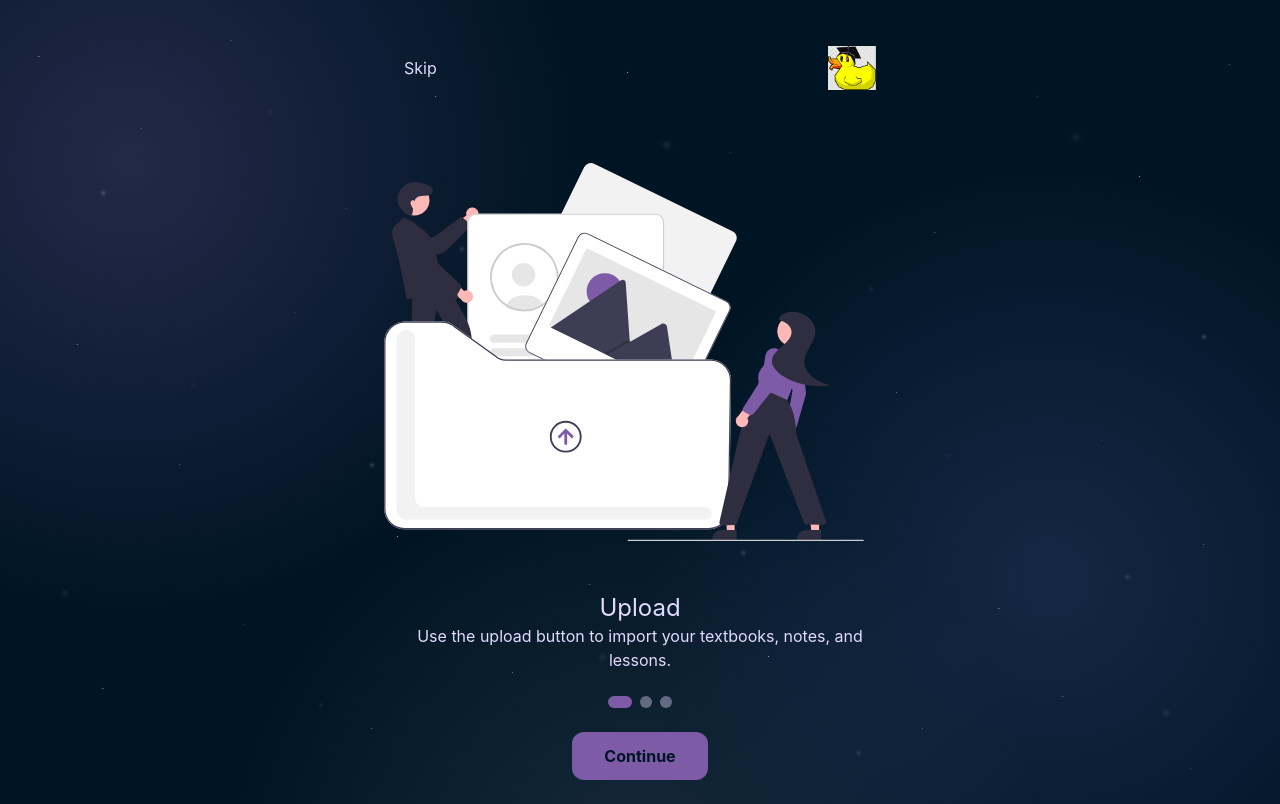
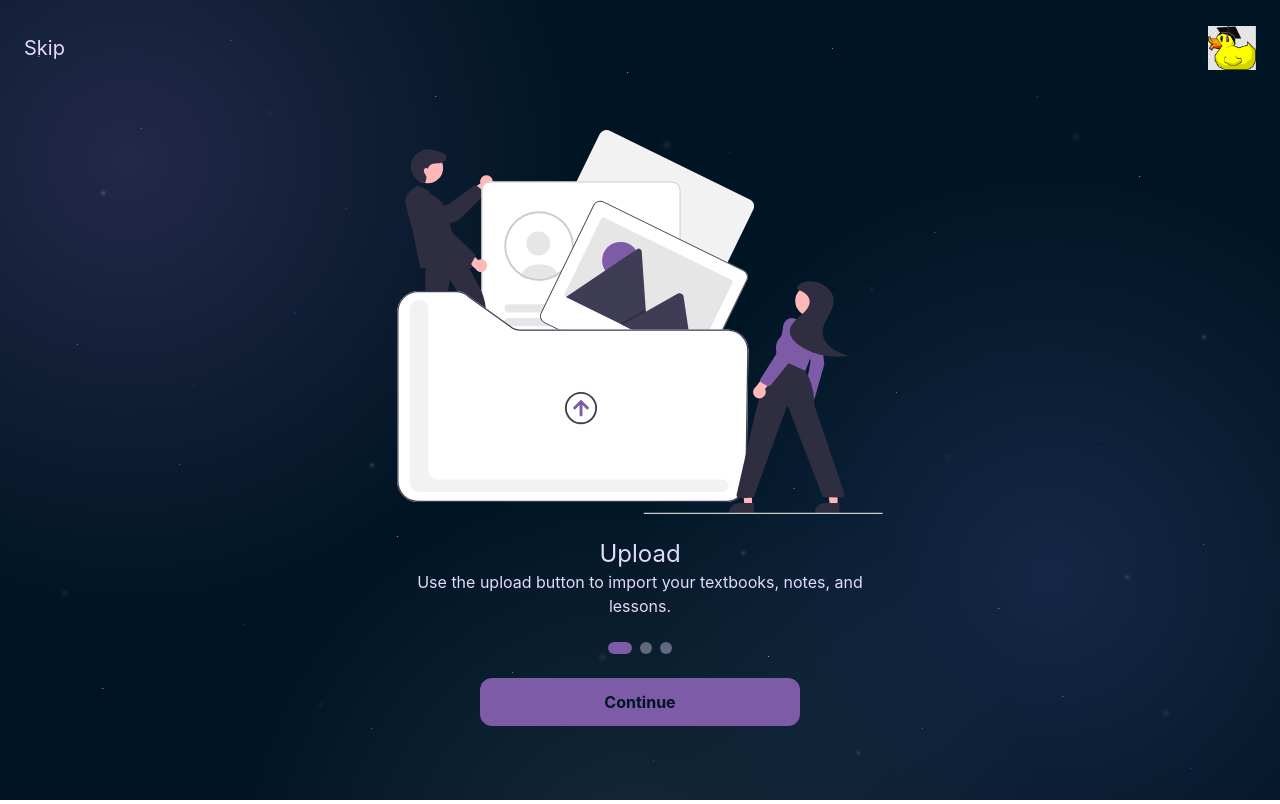
Before and after one commit to Rubber-Duck-Atlas/Rubber-Duck, a React (Vite) app in the folder App/: page /onboarding in a window 1280 px wide. Built offline with nearby package versions, Linux system fonts and the light colour scheme.

Commit message:
finished onboarding page layout

```diff
--- a/App/src/pages/Onboarding.tsx
+++ b/App/src/pages/Onboarding.tsx
@@ -13,21 +13,21 @@ const onboardingSteps = [
     description:
       "Use the upload button to import your textbooks, notes, and lessons.",
     src: uploadImg,
-    alt: "Decorative image of a man and woman uploading files.",
+    alt: "Decorative image.",
   },
   {
     id: 1,
     title: "Search",
     description: "Search keywords to find relevant information.",
     src: searchImg,
-    alt: "Decorative image of a woman using search bar.",
+    alt: "Decorative image.",
   },
   {
     id: 2,
     title: "Learn",
     description: "Learn with helpful quotes, sources, and page references.",
     src: learnImg,
-    alt: "Decorative image of a man going up a book staircase.",
+    alt: "Decorative image.",
   },
 ];
 
@@ -59,11 +59,11 @@ export default function Onboarding() {
   });
 
   return (
-    <main className="flex w-full max-w-lg flex-col items-center text-center">
+    <main className="flex flex-col w-full min-h-[calc(100vh-3rem)] items-center text-center">
       {/* Top Section */}
-      <div className="flex justify-between items-center w-full p-5">
+      <div className="flex justify-between items-center w-full pb-2">
         {/* gives users the option to skip onboarding and go straight to create an account */}
-        <Link to="/register" className="">
+        <Link to="/register" className="text-xl">
           Skip
         </Link>
 
@@ -74,18 +74,26 @@ export default function Onboarding() {
         />
       </div>
 
+      <div className="flex flex-1 flex-col w-full items-center justify-center">
+        {/* Image Section */}
+        <div className="flex items-center justify-center max-w-lg w-full h-96 mb-6">
+          {/* gives user a relevant graphic to whichever step they're on */}
+          <img
+            className="max-w-full max-h-full object-contain"
+            src={currentStep.src}
+            alt={currentStep.alt}
+          />
+        </div>
+
         {/* Middle Section */}
-      <div>
-        {/* gives user a relevant graphic to whichever step they're on */}
-        <img className="w-120 h-120 object-contain" src={currentStep.src} />
-
-        <h2 className="text-2xl">{currentStep.title}</h2>
+        <div className="max-w-lg w-full">
+          <h1 className="text-2xl">{currentStep.title}</h1>
 
           <p>{currentStep.description}</p>
         </div>
 
         {/* Bottom Section */}
-      <div>
+        <div className="max-w-lg w-full">
           {/* shows the pagination dots */}
           <ul className="my-6 flex items-center justify-center gap-2">
             {listScreens}
@@ -95,7 +103,7 @@ export default function Onboarding() {
           {isLastStep ? (
             <Link
               to="/register"
-            className="w-full max-w-xs rounded-xl bg-lilac px-8 py-3 text-center font-bold text-ink transition hover:opacity-90"
+              className="w-full max-w-xs rounded-xl bg-lilac px-8 py-3 inline-flex items-center justify-center text-center font-bold text-ink transition hover:opacity-90"
             >
               Create Account
             </Link>
@@ -109,6 +117,7 @@ export default function Onboarding() {
             </button>
           )}
         </div>
+      </div>
     </main>
   );
 }
```
Lines whose indentation alone changed are shown as unchanged.
